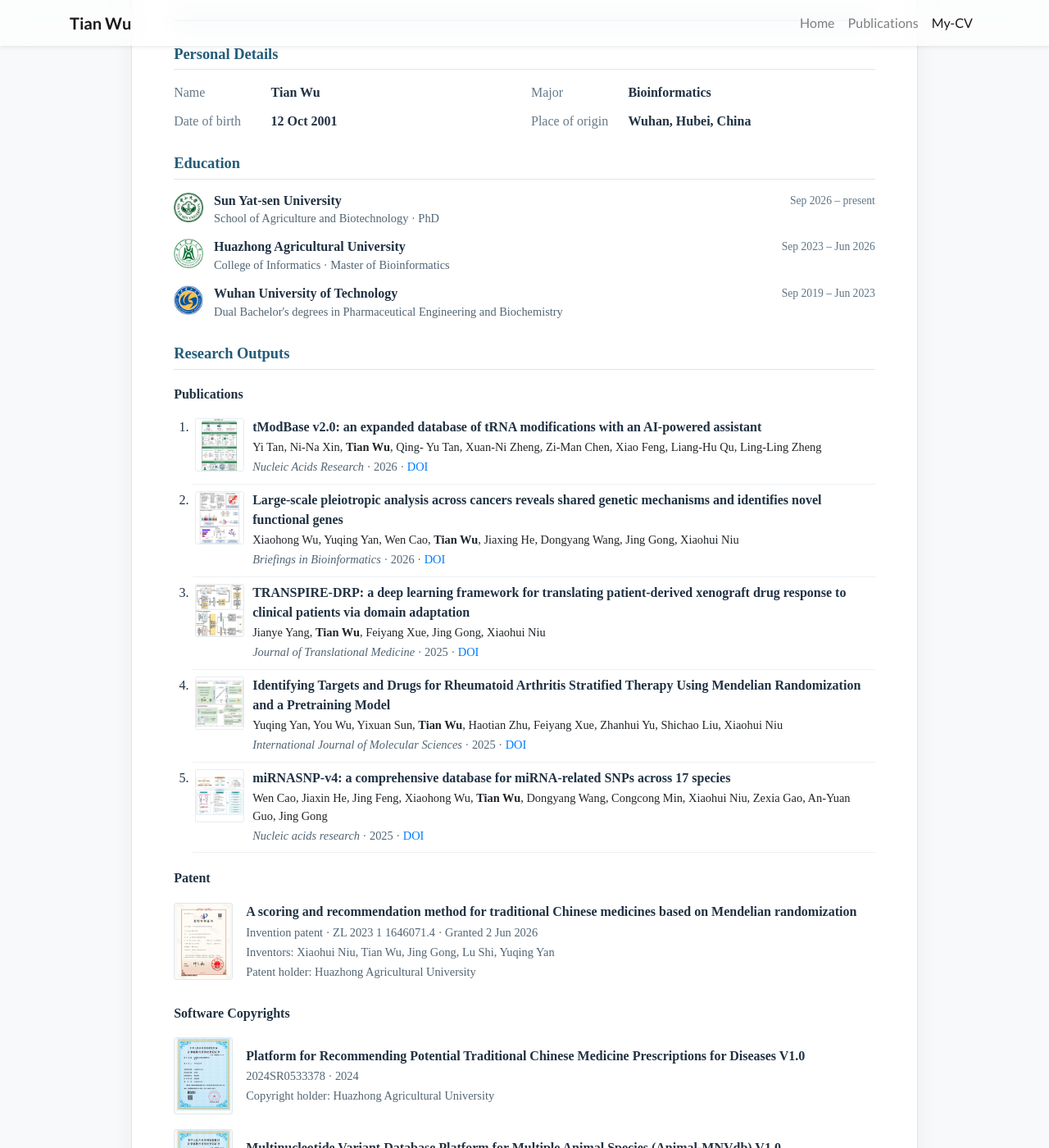
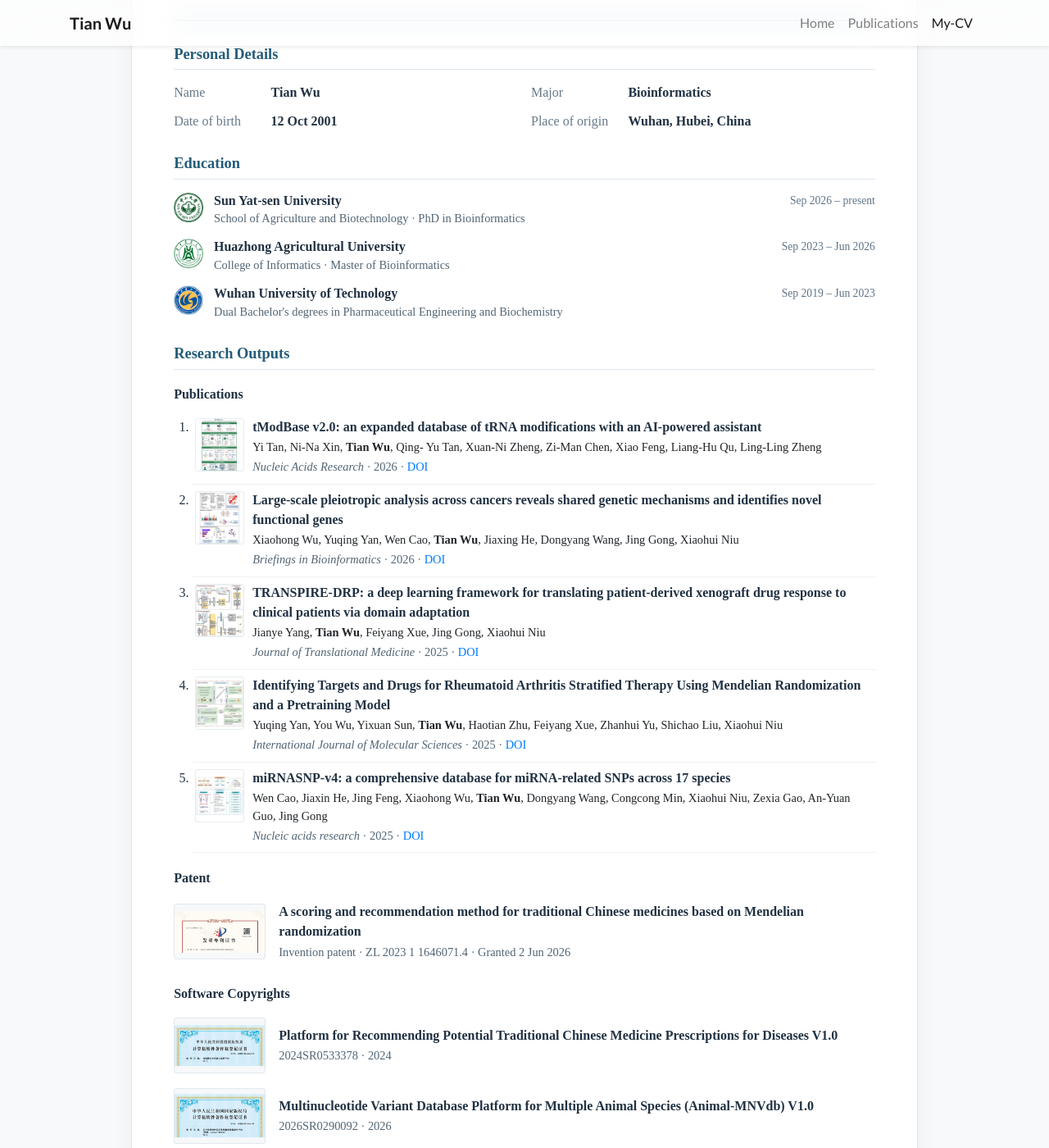
Before and after one commit to QuaSiMoDooooo/QuaSiMoDooooo.github.io, a Jekyll site: the page built from my-cv.html, in a window 1280 px wide and 1400 px high, scrolled down 300 px. Shown: the whole window at 82% size. Built offline with Jekyll 4.4.1, drawn with Linux system fonts in a browser that asks for light colours; nearby versions of some CDN libraries; a style sheet for code colours, icons or effects is not loaded; some of the changed text lies outside the part shown.

Commit message:
style: refine education and research outputs

```diff
--- a/assets/css/cv.css
+++ b/assets/css/cv.css
@@ -37,8 +37,8 @@
 .cv-publications li > div { display: flow-root; }
 .cv-paper-image { float: left; width: 60px; height: 65px; margin: .1rem .65rem .2rem 0; object-fit: contain; border: 1px solid #e5edf1; border-radius: 3px; }
 .cv-publications strong, .cv-certificate strong { font-weight: 700; }
-.cv-certificate { display: grid; grid-template-columns: 72px 1fr; gap: 1rem; padding: .55rem 0; align-items: center; break-inside: avoid; }
-.cv-certificate img { display: block; width: 72px; height: 94px; object-fit: contain; background: #f6f8f9; border: 1px solid #e2e8ed; border-radius: 3px; }
+.cv-certificate { display: grid; grid-template-columns: 112px 1fr; gap: 1rem; padding: .55rem 0; align-items: center; break-inside: avoid; }
+.cv-certificate img { display: block; width: 112px; height: 68px; object-fit: contain; background: #f6f8f9; border: 1px solid #e2e8ed; border-radius: 3px; }
 .cv-awards { padding-left: 1.2rem; margin: 0; }
 .cv-awards li { margin-bottom: .35rem; }
 .cv-skill-groups { display: grid; gap: .9rem; }
@@ -70,8 +70,8 @@
     .cv-education { margin: .4rem 0; }
     .cv-publications li { padding: .3rem 0; }
     .cv-paper-image { width: 45px; height: 50px; margin-right: .45rem; }
-    .cv-certificate img { width: 48px; height: 62px; }
-    .cv-certificate { grid-template-columns: 48px 1fr; gap: .6rem; padding: .3rem 0; }
+    .cv-certificate img { width: 76px; height: 46px; }
+    .cv-certificate { grid-template-columns: 76px 1fr; gap: .6rem; padding: .3rem 0; }
     .cv-tags span { padding: .12rem .4rem; }
     .cv-section h2, .cv-subheading { break-after: avoid; }
     .cv-education, .cv-certificate, .cv-awards li, .cv-skill-groups > div { break-inside: avoid; }
--- a/my-cv.html
+++ b/my-cv.html
@@ -3,13 +3,13 @@ layout: default
 title: My CV
 navbar_title: My-CV
 ---
-<link rel="stylesheet" href="{{ '/assets/css/cv.css' | relative_url }}?v=5">
+<link rel="stylesheet" href="{{ '/assets/css/cv.css' | relative_url }}?v=6">
 <div class="cv-toolbar">
   <div class="cv-language" role="group" aria-label="CV language">
     <button type="button" data-set-language="en" aria-pressed="true">English</button>
     <button type="button" data-set-language="zh" aria-pressed="false">中文</button>
   </div>
-  <a class="cv-download" id="cv-download" href="{{ '/assets/cv/tian-wu-cv-en.pdf?v=4' | relative_url }}" data-en-href="{{ '/assets/cv/tian-wu-cv-en.pdf?v=4' | relative_url }}" data-zh-href="{{ '/assets/cv/tian-wu-cv-zh.pdf?v=4' | relative_url }}" download><i class="fas fa-download" aria-hidden="true"></i> <span data-en="Download PDF" data-zh="下载 PDF">Download PDF</span></a>
+  <a class="cv-download" id="cv-download" href="{{ '/assets/cv/tian-wu-cv-en.pdf?v=5' | relative_url }}" data-en-href="{{ '/assets/cv/tian-wu-cv-en.pdf?v=5' | relative_url }}" data-zh-href="{{ '/assets/cv/tian-wu-cv-zh.pdf?v=5' | relative_url }}" download><i class="fas fa-download" aria-hidden="true"></i> <span data-en="Download PDF" data-zh="下载 PDF">Download PDF</span></a>
 </div>
 <article class="cv-sheet">
   <header class="cv-header">
@@ -34,7 +34,7 @@ navbar_title: My-CV
     <div class="cv-education">
       <img src="{{ item.logo | relative_url }}" alt="" width="36" height="36">
       <div><h3 data-en="{{ item.name | escape }}" data-zh="{% if forloop.index == 1 %}中山大学{% elsif forloop.index == 2 %}华中农业大学{% else %}武汉理工大学{% endif %}">{{ item.name }}</h3>
-      <p data-en="{% if forloop.index == 1 %}School of Agriculture and Biotechnology · PhD{% elsif forloop.index == 2 %}College of Informatics · Master of Bioinformatics{% else %}Dual Bachelor's degrees in Pharmaceutical Engineering and Biochemistry{% endif %}" data-zh="{% if forloop.index == 1 %}农学院 · 博士{% elsif forloop.index == 2 %}信息学院 · 生物信息学硕士{% else %}制药工程和生物化学双学士{% endif %}">{% if item.dept %}{{ item.dept }} · {% endif %}{{ item.position }}</p></div>
+      <p data-en="{% if forloop.index == 1 %}School of Agriculture and Biotechnology · PhD in Bioinformatics{% elsif forloop.index == 2 %}College of Informatics · Master of Bioinformatics{% else %}Dual Bachelor's degrees in Pharmaceutical Engineering and Biochemistry{% endif %}" data-zh="{% if forloop.index == 1 %}农业与生物技术学院 生物信息学方向 博士{% elsif forloop.index == 2 %}信息学院 · 生物信息学硕士{% else %}制药工程和生物化学双学士{% endif %}">{% if forloop.index == 1 %}School of Agriculture and Biotechnology · PhD in Bioinformatics{% else %}{% if item.dept %}{{ item.dept }} · {% endif %}{{ item.position }}{% endif %}</p></div>
       <time data-en="{{ item.date }}" data-zh="{% if forloop.index == 1 %}2026 年 9 月至今{% elsif forloop.index == 2 %}2023 年 9 月—2026 年 6 月{% else %}2019 年 9 月—2023 年 6 月{% endif %}">{{ item.date }}</time>
     </div>
     {% endfor %}
@@ -50,17 +50,17 @@ navbar_title: My-CV
     </ol>
     <h3 class="cv-subheading" data-en="Patent" data-zh="专利">Patent</h3>
     <div class="cv-certificate">
-      <a href="{{ '/assets/images/cv/patent.jpg' | relative_url }}" target="_blank"><img src="{{ '/assets/images/cv/patent.jpg' | relative_url }}" alt="Invention patent certificate"></a>
-      <div><strong data-en="A scoring and recommendation method for traditional Chinese medicines based on Mendelian randomization" data-zh="一种基于孟德尔随机化的中药打分推荐方法">A scoring and recommendation method for traditional Chinese medicines based on Mendelian randomization</strong><p data-en="Invention patent · ZL 2023 1 1646071.4 · Granted 2 Jun 2026" data-zh="发明专利 · ZL 2023 1 1646071.4 · 授权公告日 2026 年 6 月 2 日">Invention patent · ZL 2023 1 1646071.4 · Granted 2 Jun 2026</p><p data-en="Inventors: Xiaohui Niu, Tian Wu, Jing Gong, Lu Shi, Yuqing Yan" data-zh="发明人：牛晓辉、吴天、龚静、石路、严昱晴">Inventors: Xiaohui Niu, Tian Wu, Jing Gong, Lu Shi, Yuqing Yan</p><p data-en="Patent holder: Huazhong Agricultural University" data-zh="专利权人：华中农业大学">Patent holder: Huazhong Agricultural University</p></div>
+      <a href="{{ '/assets/images/cv/patent-summary.jpg' | relative_url }}" target="_blank"><img src="{{ '/assets/images/cv/patent-summary.jpg' | relative_url }}" alt="Invention patent certificate"></a>
+      <div><strong data-en="A scoring and recommendation method for traditional Chinese medicines based on Mendelian randomization" data-zh="一种基于孟德尔随机化的中药打分推荐方法">A scoring and recommendation method for traditional Chinese medicines based on Mendelian randomization</strong><p data-en="Invention patent · ZL 2023 1 1646071.4 · Granted 2 Jun 2026" data-zh="发明专利 · ZL 2023 1 1646071.4 · 授权公告日 2026 年 6 月 2 日">Invention patent · ZL 2023 1 1646071.4 · Granted 2 Jun 2026</p></div>
     </div>
     <h3 class="cv-subheading" data-en="Software Copyrights" data-zh="软件著作权">Software Copyrights</h3>
     <div class="cv-certificate">
-      <a href="{{ '/assets/images/cv/tcm-copyright.jpg' | relative_url }}" target="_blank"><img src="{{ '/assets/images/cv/tcm-copyright.jpg' | relative_url }}" alt="Software copyright registration certificate"></a>
-      <div><strong data-en="Platform for Recommending Potential Traditional Chinese Medicine Prescriptions for Diseases V1.0" data-zh="疾病潜在中药处方推荐平台 V1.0">Platform for Recommending Potential Traditional Chinese Medicine Prescriptions for Diseases V1.0</strong><p>2024SR0533378 · 2024</p><p data-en="Copyright holder: Huazhong Agricultural University" data-zh="著作权人：华中农业大学">Copyright holder: Huazhong Agricultural University</p></div>
+      <a href="{{ '/assets/images/cv/tcm-copyright-summary.jpg' | relative_url }}" target="_blank"><img src="{{ '/assets/images/cv/tcm-copyright-summary.jpg' | relative_url }}" alt="Software copyright registration certificate"></a>
+      <div><strong data-en="Platform for Recommending Potential Traditional Chinese Medicine Prescriptions for Diseases V1.0" data-zh="疾病潜在中药处方推荐平台 V1.0">Platform for Recommending Potential Traditional Chinese Medicine Prescriptions for Diseases V1.0</strong><p>2024SR0533378 · 2024</p></div>
     </div>
     <div class="cv-certificate">
-      <a href="{{ '/assets/images/cv/animal-mnv-copyright.jpg' | relative_url }}" target="_blank"><img src="{{ '/assets/images/cv/animal-mnv-copyright.jpg' | relative_url }}" alt="Animal-MNVdb software copyright registration certificate"></a>
-      <div><strong data-en="Multinucleotide Variant Database Platform for Multiple Animal Species (Animal-MNVdb) V1.0" data-zh="多个动物物种的多核苷酸变异数据库平台（Animal-MNVdb）V1.0">Multinucleotide Variant Database Platform for Multiple Animal Species (Animal-MNVdb) V1.0</strong><p>2026SR0290092 · 2026</p><p data-en="Copyright holder: Huazhong Agricultural University" data-zh="著作权人：华中农业大学">Copyright holder: Huazhong Agricultural University</p></div>
+      <a href="{{ '/assets/images/cv/animal-mnv-copyright-summary.jpg' | relative_url }}" target="_blank"><img src="{{ '/assets/images/cv/animal-mnv-copyright-summary.jpg' | relative_url }}" alt="Animal-MNVdb software copyright registration certificate"></a>
+      <div><strong data-en="Multinucleotide Variant Database Platform for Multiple Animal Species (Animal-MNVdb) V1.0" data-zh="多个动物物种的多核苷酸变异数据库平台（Animal-MNVdb）V1.0">Multinucleotide Variant Database Platform for Multiple Animal Species (Animal-MNVdb) V1.0</strong><p>2026SR0290092 · 2026</p></div>
     </div>
   </section>
   <section class="cv-section">
@@ -79,7 +79,7 @@ navbar_title: My-CV
     <p data-en="My research interests include computational genomics, precision medicine, synthetic biology, and biopharmaceutical research and development. My work spans algorithms, models, online analysis platforms, databases, AI agents, and multi-omics analysis." data-zh="我感兴趣的研究方向为计算基因组、精准医疗、合成生物以及生物医药研发，我的工作涵盖算法、模型、在线分析平台、数据库、AI agent 的开发以及基于多组学的分析。">My research interests include computational genomics, precision medicine, synthetic biology, and biopharmaceutical research and development. My work spans algorithms, models, online analysis platforms, databases, AI agents, and multi-omics analysis.</p>
     <div class="cv-skill-groups">
       <div><h3 data-en="Research &amp; Development" data-zh="研究与开发">Research &amp; Development</h3><div class="cv-tags"><span data-en="Algorithms" data-zh="算法">Algorithms</span><span data-en="Models" data-zh="模型">Models</span><span data-en="Online Analysis Platforms" data-zh="在线分析平台">Online Analysis Platforms</span><span data-en="Databases" data-zh="数据库">Databases</span><span>AI Agent</span><span data-en="Multi-omics" data-zh="多组学">Multi-omics</span><span data-en="Genome Assembly &amp; Pangenomics" data-zh="基因组组装与泛基因组">Genome Assembly &amp; Pangenomics</span><span data-en="Population Genetics" data-zh="群体遗传">Population Genetics</span><span data-en="Protein &amp; Small-molecule Design" data-zh="蛋白质与小分子设计">Protein &amp; Small-molecule Design</span></div></div>
-      <div><h3 data-en="Programming &amp; Web Development" data-zh="编程与网站开发">Programming &amp; Web Development</h3><div class="cv-tags"><span>R</span><span>Python</span><span>Linux</span><span>Vue</span><span>Nuxt3</span><span>Flask</span><span>AngularJS</span><span>MongoDB</span><span>PostgreSQL</span></div></div>
+      <div><h3 data-en="Programming &amp; Web Architecture" data-zh="编程与网站架构">Programming &amp; Web Architecture</h3><div class="cv-tags"><span>R</span><span>Python</span><span>Linux</span><span>Vue</span><span>Nuxt3</span><span>Flask</span><span>AngularJS</span><span>MongoDB</span><span>PostgreSQL</span></div></div>
       <div><h3 data-en="Qualifications" data-zh="语言与资格">Qualifications</h3><div class="cv-tags"><span data-en="CET-6 · 587" data-zh="英语 CET-6 · 587 分">CET-6 · 587</span><span data-en="National Computer Rank Examination · Level 2" data-zh="全国计算机等级考试二级">National Computer Rank Examination · Level 2</span><span data-en="Mandarin Proficiency · Level 2-A" data-zh="普通话二级甲等">Mandarin Proficiency · Level 2-A</span></div></div>
     </div>
   </section>
```
Also changed, not shown: assets/images/cv/animal-mnv-copyright-summary.jpg (added), assets/images/cv/animal-mnv-copyright.jpg (deleted), assets/images/cv/patent-summary.jpg (added), assets/images/cv/patent.jpg (deleted), assets/images/cv/tcm-copyright-summary.jpg (added), assets/images/cv/tcm-copyright.jpg (deleted), 2 other files.
